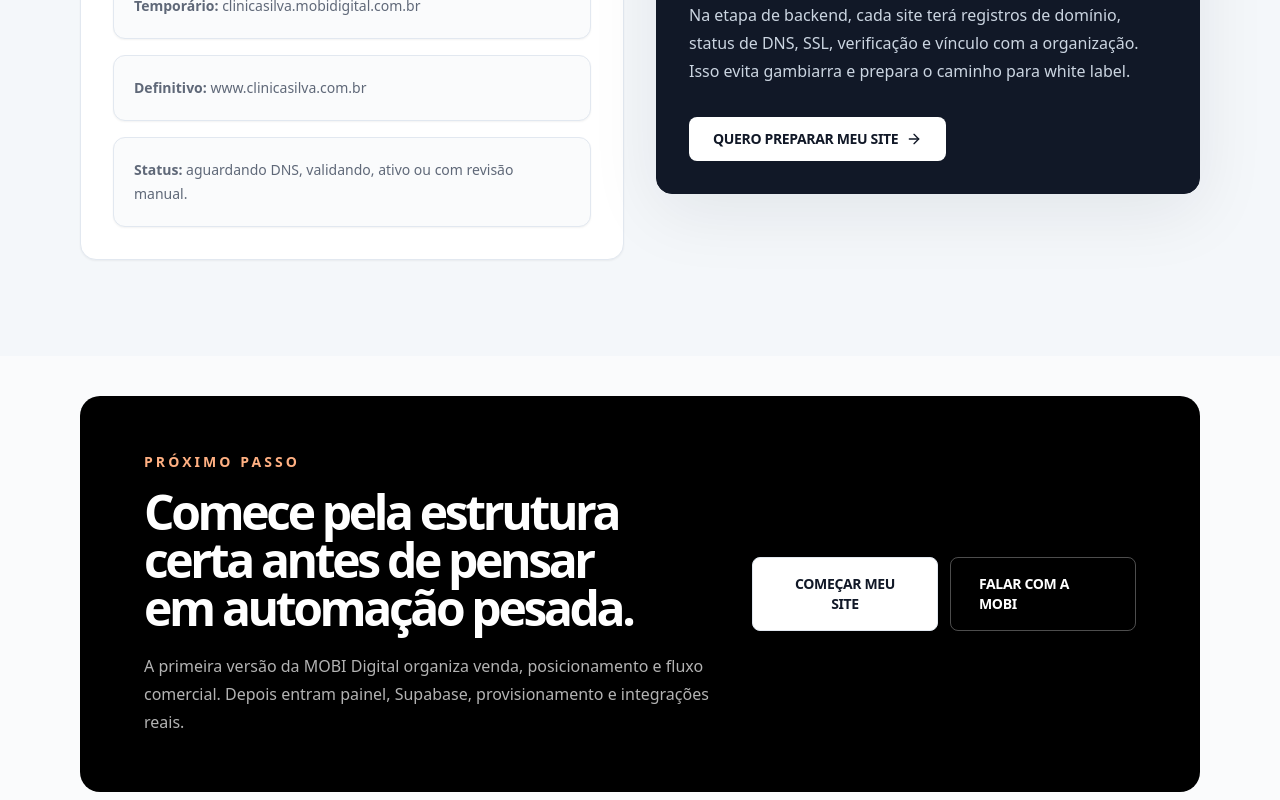
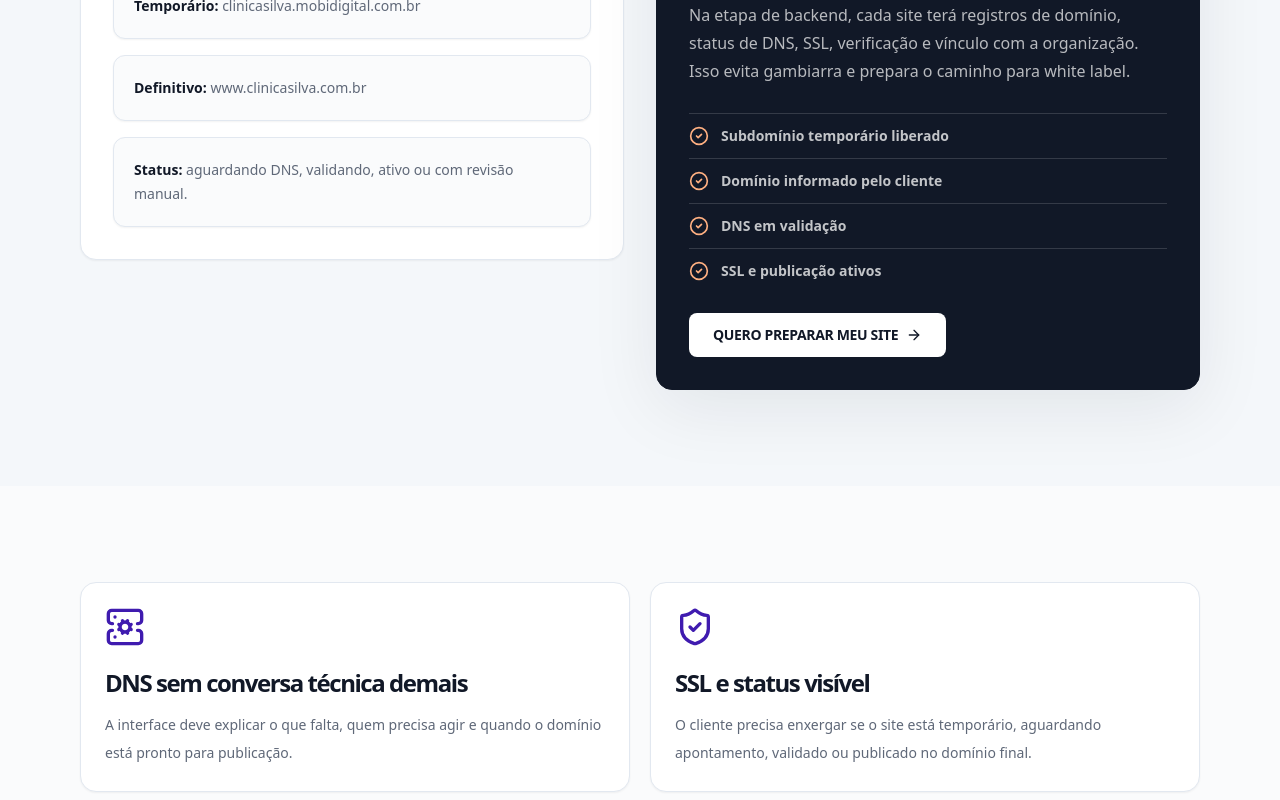
Before and after one commit to agenciamobi/mobidigital, a Next.js app: page /dominio-proprio in a window 1280 px wide. Shown: the part 1800-2600 px from the top of the page. Built offline with nearby package versions, Linux system fonts and the light colour scheme.

Commit message:
Refine dominio proprio page front-end

```diff
--- a/app/dominio-proprio/page.tsx
+++ b/app/dominio-proprio/page.tsx
@@ -1,4 +1,4 @@
-import { ArrowRight, Globe2 } from "lucide-react";
+import { ArrowRight, CheckCircle2, Globe2, ServerCog, ShieldCheck } from "lucide-react";
 import Link from "next/link";
 import { CTASection, PageHero, PageShell, SectionHeading } from "@/components/ui";
 import { domainSteps } from "@/lib/site-data";
@@ -7,6 +7,13 @@ export const metadata = {
   title: "Domínio próprio",
   description: "Entenda como a MOBI Digital prepara o uso de domínio próprio para sites criados com IA, hospedagem e WordPress.",
 };
+
+const statusCards = [
+  "Subdomínio temporário liberado",
+  "Domínio informado pelo cliente",
+  "DNS em validação",
+  "SSL e publicação ativos",
+];
 
 export default function DominioProprioPage() {
   return (
@@ -48,13 +55,13 @@ export default function DominioProprioPage() {
             <h2 className="mt-4 text-3xl font-black tracking-[-0.06em] text-ink">Como o cliente enxerga</h2>
             <div className="mt-6 grid gap-4 text-sm leading-6 text-muted">
               <div className="rounded-md border border-line bg-page p-5 shadow-sm">
-                <strong>Temporário:</strong> clinicasilva.mobidigital.com.br
+                <strong className="text-ink">Temporário:</strong> clinicasilva.mobidigital.com.br
               </div>
               <div className="rounded-md border border-line bg-page p-5 shadow-sm">
-                <strong>Definitivo:</strong> www.clinicasilva.com.br
+                <strong className="text-ink">Definitivo:</strong> www.clinicasilva.com.br
               </div>
               <div className="rounded-md border border-line bg-page p-5 shadow-sm">
-                <strong>Status:</strong> aguardando DNS, validando, ativo ou com revisão manual.
+                <strong className="text-ink">Status:</strong> aguardando DNS, validando, ativo ou com revisão manual.
               </div>
             </div>
           </article>
@@ -62,12 +69,35 @@ export default function DominioProprioPage() {
           <article className="rounded-lg border border-ink bg-ink p-8 text-white shadow-editorial">
             <p className="text-sm font-black uppercase tracking-[0.22em] text-brand-200">Estrutura futura</p>
             <h2 className="mt-4 text-3xl font-black tracking-[-0.06em]">O domínio próprio entra como módulo do painel</h2>
-            <p className="mt-4 text-base leading-7 text-slate-300">
+            <p className="mt-4 text-base leading-7 text-white/70">
               Na etapa de backend, cada site terá registros de domínio, status de DNS, SSL, verificação e vínculo com a organização. Isso evita gambiarra e prepara o caminho para white label.
             </p>
+            <div className="mt-7 grid gap-3">
+              {statusCards.map((item) => (
+                <div key={item} className="flex items-center gap-3 border-t border-white/15 pt-3 text-sm font-semibold text-white/75">
+                  <CheckCircle2 className="h-5 w-5 text-orange-300" aria-hidden="true" />
+                  {item}
+                </div>
+              ))}
+            </div>
             <Link href="/cadastro" className="focus-ring mt-8 inline-flex items-center gap-2 rounded-sm bg-white px-6 py-3 text-sm font-black uppercase tracking-tight text-ink transition hover:bg-brand-50">
               Quero preparar meu site <ArrowRight className="h-4 w-4" aria-hidden="true" />
             </Link>
+          </article>
+        </div>
+      </section>
+
+      <section className="bg-page py-16 sm:py-24">
+        <div className="container-page grid gap-5 md:grid-cols-2">
+          <article className="rounded-lg border border-line bg-surface p-6 shadow-sm">
+            <ServerCog className="h-10 w-10 text-brand-700" aria-hidden="true" />
+            <h2 className="mt-5 text-2xl font-black tracking-[-0.06em] text-ink">DNS sem conversa técnica demais</h2>
+            <p className="mt-3 text-sm leading-7 text-muted">A interface deve explicar o que falta, quem precisa agir e quando o domínio está pronto para publicação.</p>
+          </article>
+          <article className="rounded-lg border border-line bg-surface p-6 shadow-sm">
+            <ShieldCheck className="h-10 w-10 text-brand-700" aria-hidden="true" />
+            <h2 className="mt-5 text-2xl font-black tracking-[-0.06em] text-ink">SSL e status visível</h2>
+            <p className="mt-3 text-sm leading-7 text-muted">O cliente precisa enxergar se o site está temporário, aguardando apontamento, validado ou publicado no domínio final.</p>
           </article>
         </div>
       </section>
```
